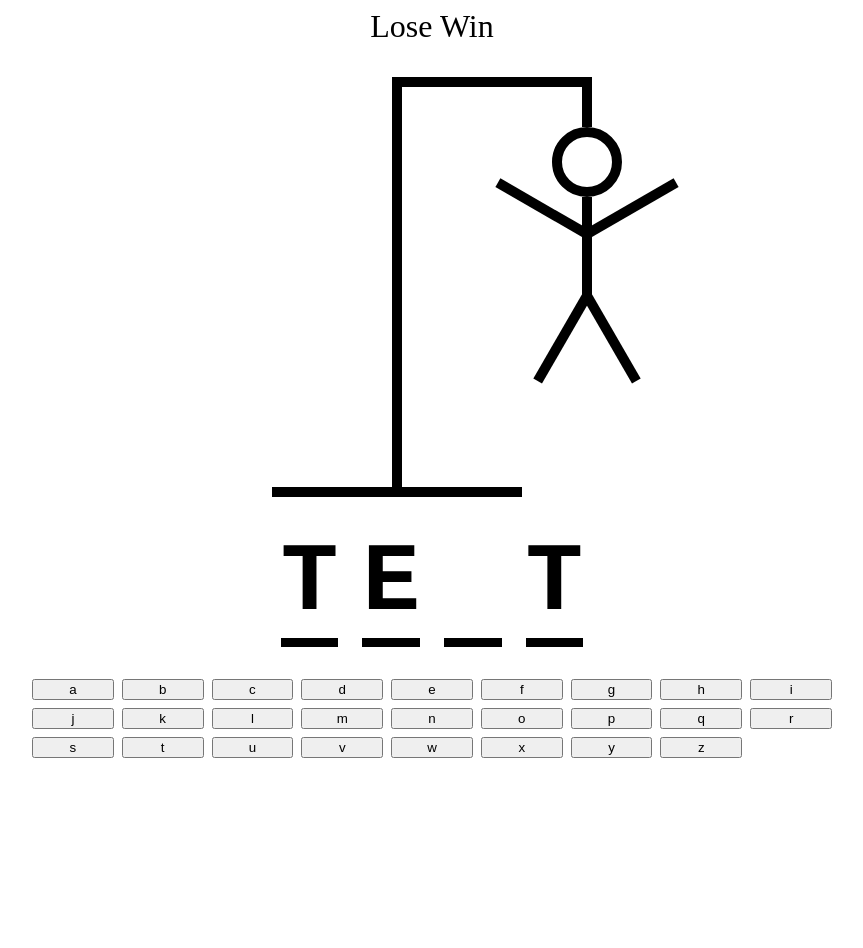
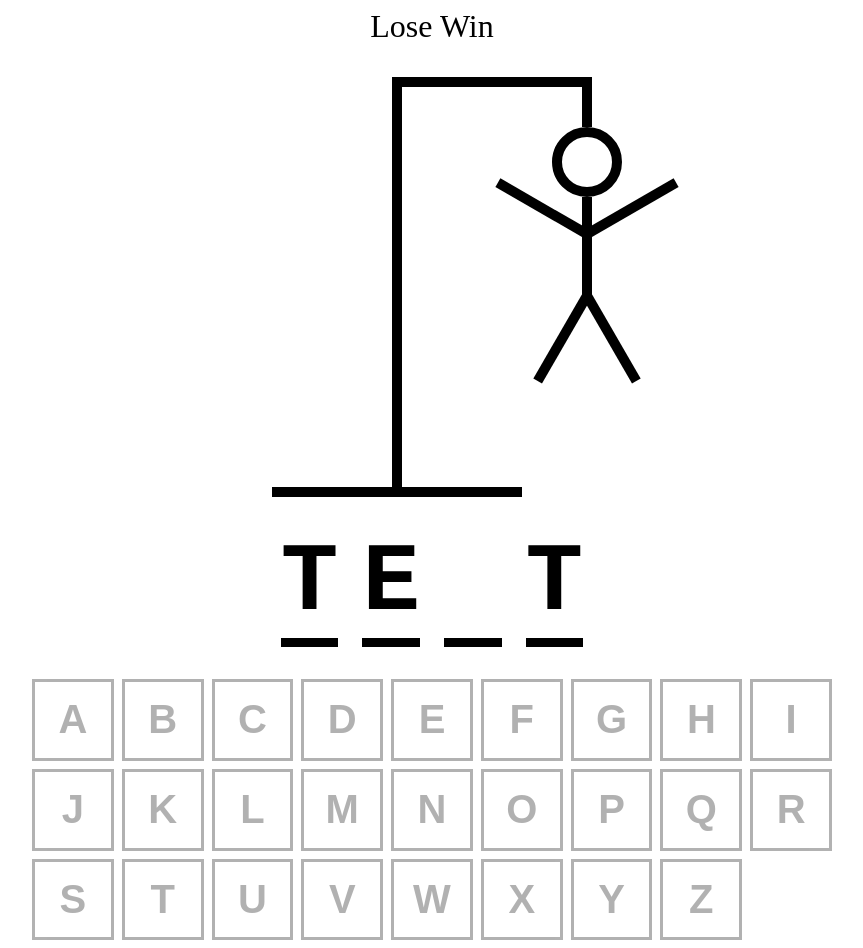
Before and after one commit to Caradrian14/hangman-react-ts, a React (Vite) app: page / in a window 1280 px wide. Shown: the whole page, without its empty margins (208-1071 px from the left). Before the commit the page ends 800 px from the top, so only its background shows below. Built offline with nearby package versions, Linux system fonts and the light colour scheme.

Commit message:
[add] 26:12

```diff
--- /dev/null
+++ b/src/Keyboard.module.css
@@ -0,0 +1,26 @@
+.btn{
+    width: 100%;
+    border: 3px solid black;
+    background: none;
+    aspect-ratio: 1/1;
+    font-size: 2.5rem;
+    text-transform: uppercase;
+    padding: .5rem;
+    font-weight: bold;
+    cursor: pointer;
+    color: black;
+}
+
+.btn.active {
+background-color: hsl(200, 100%, 50%);
+color: white;
+}
+
+.btn.inactive {
+    opacity: .3;
+}
+
+.btn:hover,
+.btn:focus {
+    background-color: aquamarine;
+}
--- a/src/Keyboard.tsx
+++ b/src/Keyboard.tsx
@@ -1,3 +1,5 @@
+import styles from "./Keyboard.module.css"
+
 const KEYS = [
   "a",
   "b",
@@ -34,7 +36,10 @@
         gap: ".5rem",
     }}>
         {KEYS.map(key => {
-            return <button key={key}>{key}</button>
+            return <button className={`${styles.btn} ${styles.inactive}`}
+            key={key}>
+                {key}
+            </button>
         })}
     </div>
 }
```
